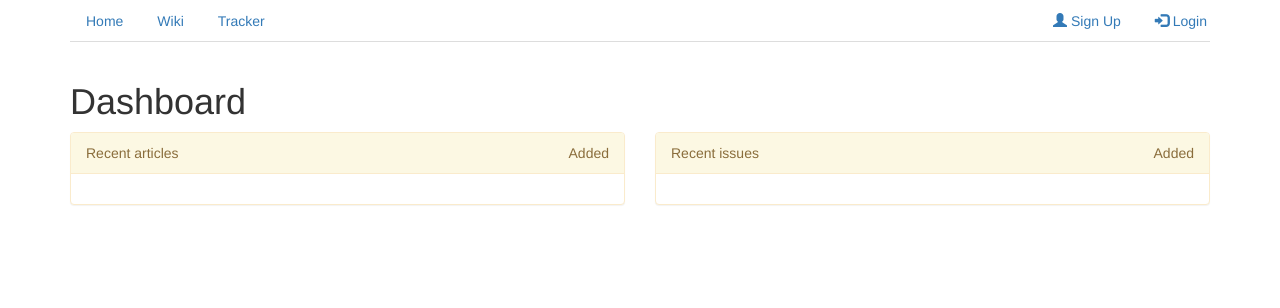
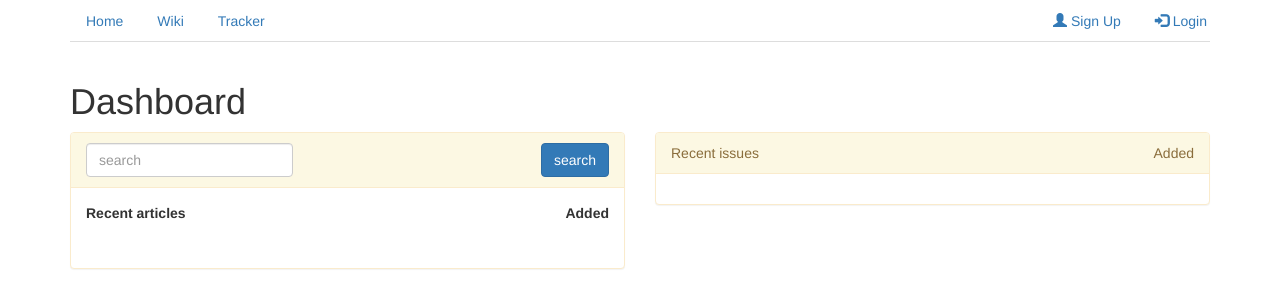
Before and after one commit to dmitryhusev/diaryProject, a Django app: page / in a window 1280 px wide. Shown: the top 308 px of the page. Run offline with Django 3.2, Linux system fonts and the light colour scheme; data that the repository does not hold is empty; some libraries are stand-ins or nearby versions.

Commit message:
article search added

```diff
--- a/diary/views.py
+++ b/diary/views.py
@@ -4,7 +4,11 @@ from tracker.models import Tracker
 
 def index(request):
 
-    articles = Article.objects.all()
+    query = request.GET.get('q')
+    if query:
+        articles = Article.objects.filter(title__icontains = query)
+    else:
+        articles = Article.objects.all()
     issues = Tracker.objects.all()
     context = {'articles': articles, 'issues': issues}
     return render(request, "index.html", context)
--- a/templates/index.html
+++ b/templates/index.html
@@ -7,11 +7,23 @@
 
 <div class="container">
 <h1>Dashboard</h1>
+
+
     <div class="row">
         <div class="col-sm-6" >
             <div class="panel panel-warning">
                 <div class="panel-heading">
-                    Recent articles <div class="pull-right">Added</div>
+                        <form class="form-inline" method="GET" name="q" >
+                         <div class="form-group">
+                        <input  class="form-control" type="text" name='q' placeholder="search" />
+                         </div>
+                         <input type="submit" class="btn btn-primary pull-right" value="search"/>
+                    </form>
+                    </div>
+
+                    <div class="panel-body">
+                    <strong>Recent articles</strong>
+                    <div class="pull-right"><strong>Added</strong></div>
                 </div>
                     <div class="panel-body">
                         {%for article in articles%}
```
